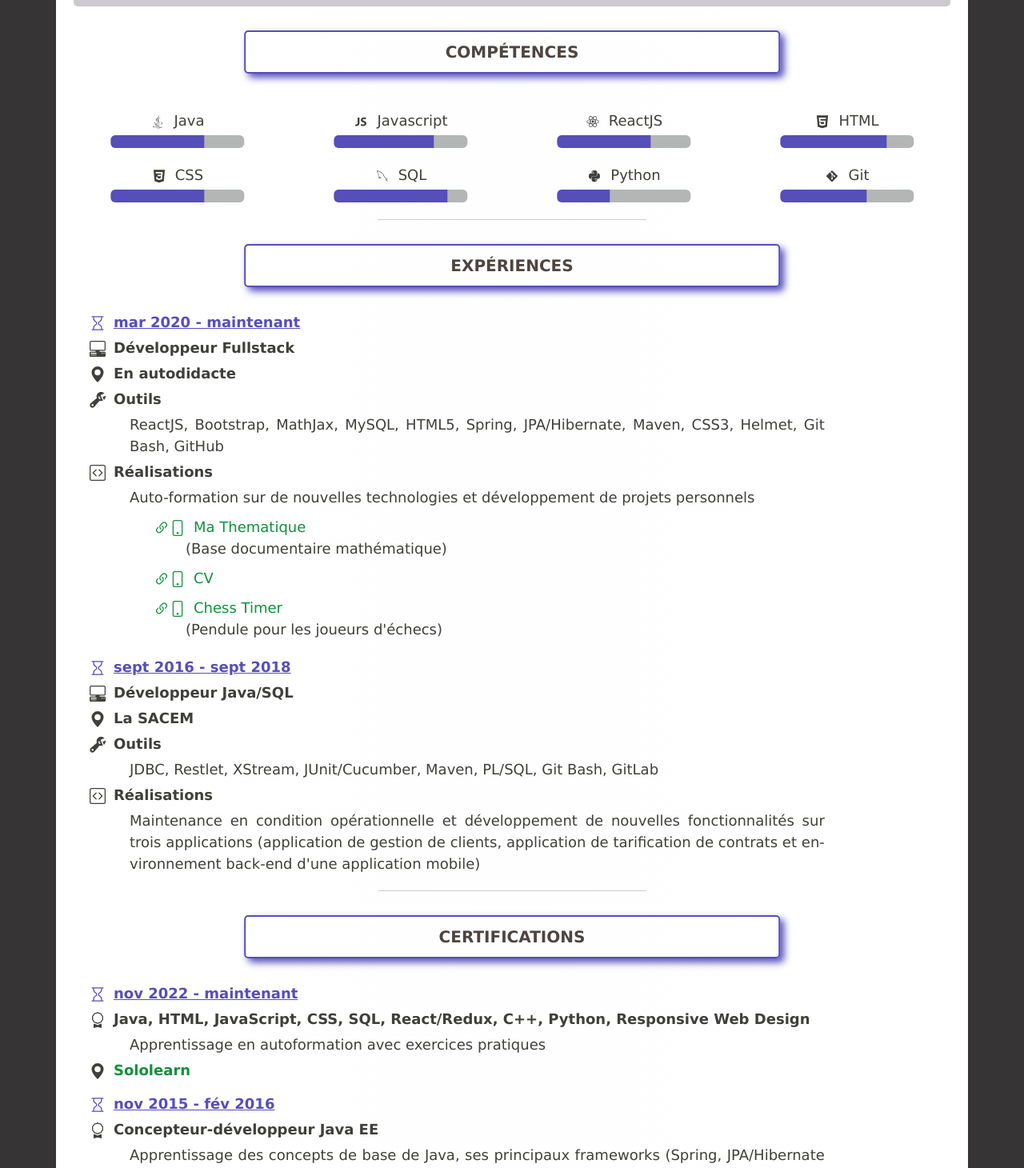
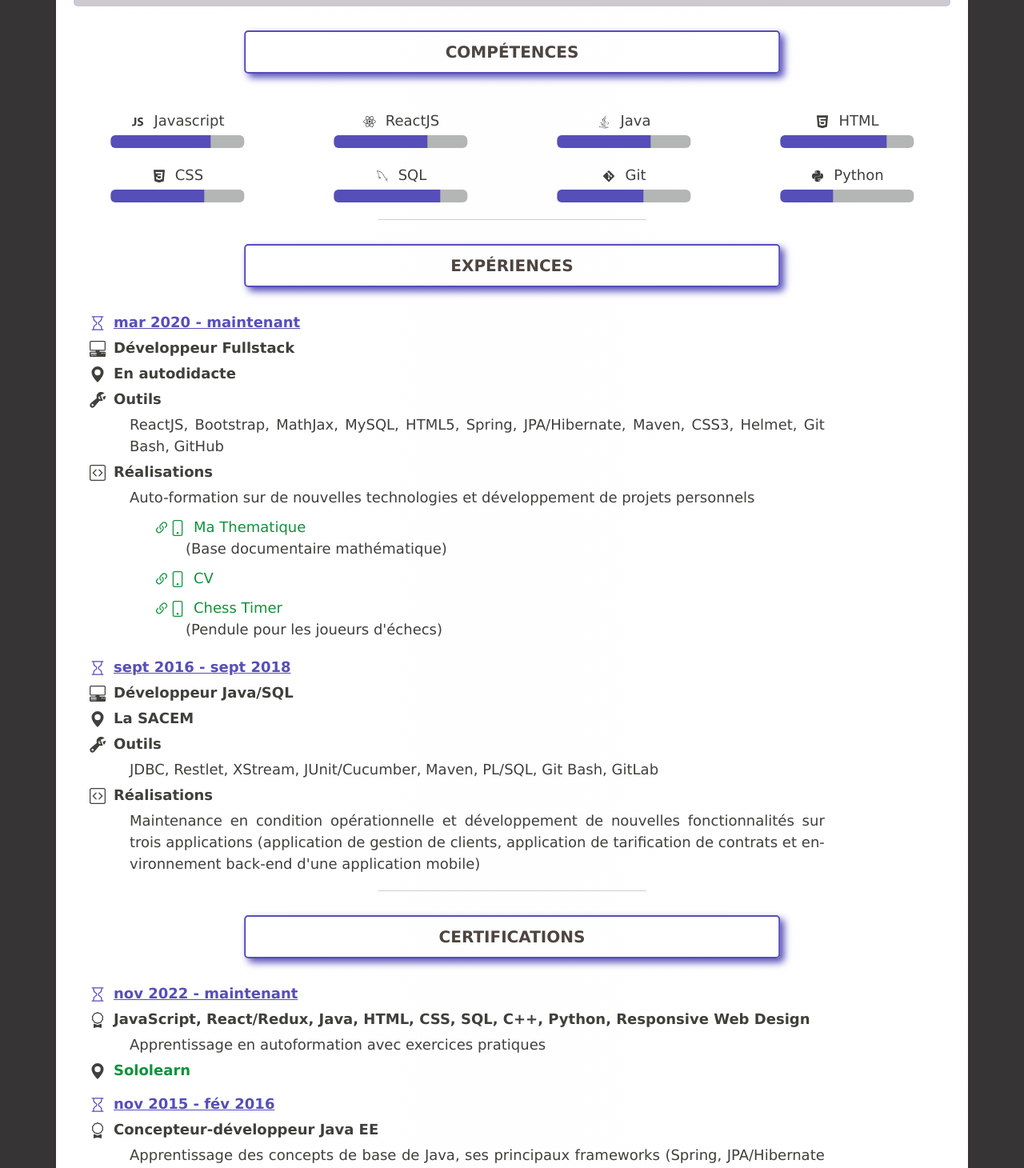
Before and after one commit to jozinho22/cv, a React (Create React App) app: page / in a window 1280 px wide. Shown: the part 260-1720 px from the top of the page at 80% size. Built offline with nearby package versions, Linux system fonts and the light colour scheme.

Commit message:
js first

```diff
--- a/src/components/parts/infos/getCertifications.jsx
+++ b/src/components/parts/infos/getCertifications.jsx
@@ -3,7 +3,7 @@ const getEducation = () => {
                 french: [
                     {
                         period: "nov 2022 - maintenant",
-                        title : "Java, HTML, JavaScript, CSS, SQL, React/Redux, C++, Python, Responsive Web Design",
+                        title : "JavaScript, React/Redux, Java, HTML, CSS, SQL, C++, Python, Responsive Web Design",
                         desc: "Apprentissage en autoformation avec exercices pratiques",
                         school: "Sololearn",
                         schoolLink: "https://www.sololearn.com/"
@@ -19,7 +19,7 @@ const getEducation = () => {
                 english: [
                     {
                         period: "nov 2022 - now",
-                        title : "Java, HTML, JavaScript, CSS, SQL, React/Redux, C++, Python, Responsive Web Design",
+                        title : "JavaScript, React/Redux, Java, HTML, CSS, SQL, C++, Python, Responsive Web Design",
                         desc: "Self-taught with practical exercises",
                         school: "Sololearn",
                         schoolLink: "https://www.sololearn.com/"
--- a/src/components/parts/infos/getSkills.jsx
+++ b/src/components/parts/infos/getSkills.jsx
@@ -11,12 +11,6 @@ const getSkills = () => {
 
     return [
         {
-            language: "Java",
-            icon: <DiJava />,
-            frameworks: "Spring, Maven, JPA/Hibernate, REST",
-            level: 70
-        },
-        {
             language: "Javascript",
             icon: <DiJavascript1 />,
             frameworks: "Node, JSON",
@@ -26,6 +20,12 @@ const getSkills = () => {
             language: "ReactJS",
             icon: <DiReact />,
             frameworks: "Redux, MathJax",
+            level: 70
+        },
+                {
+            language: "Java",
+            icon: <DiJava />,
+            frameworks: "Spring, Maven, JPA/Hibernate, REST",
             level: 70
         },
         {
@@ -44,20 +44,21 @@ const getSkills = () => {
             language: "SQL",
             icon: <DiMysql />,
             frameworks : "MySQL, SQL Server, PostgreSQL, Oracle",
-            level: 85
+            level: 80
+        },
+        {
+            language: "Git",
+            icon: <DiGit />,
+            frameworks : "GitHub, GitLab, Git Bash, Git Fork",
+            level: 65
         },
         {
             language: "Python",
             icon: <DiPython />,
             frameworks : "NumPy, Pandas, Matplotlib",
             level: 40
-        },
-        {
-            language: "Git",
-            icon: <DiGit />,
-            frameworks : "GitHub, GitLab, Git Bash, Git Fork",
-            level: 65
         }
+
     ]
 }
 
```
